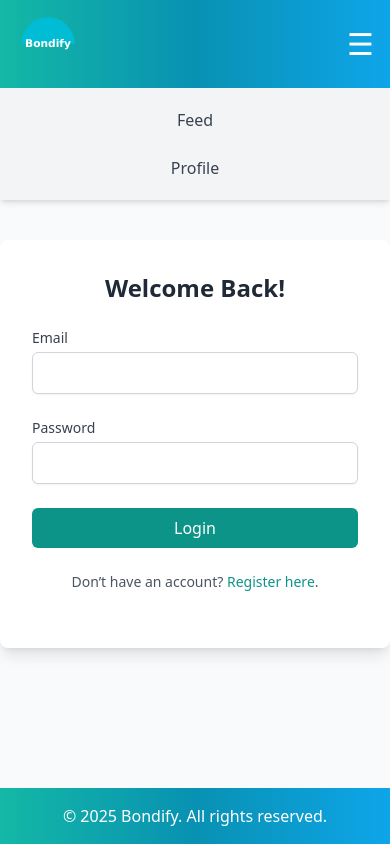
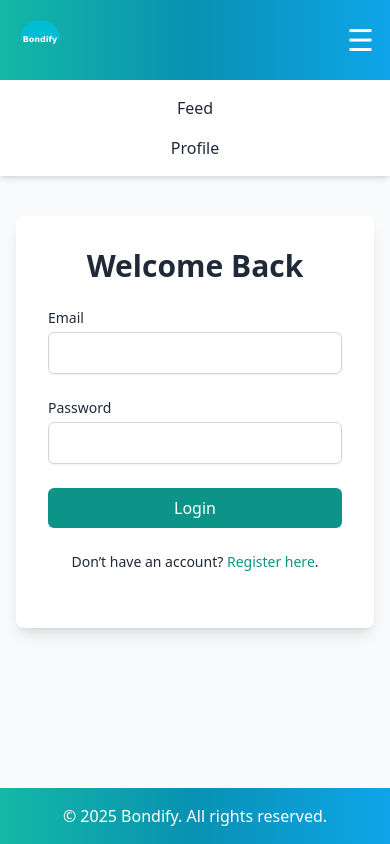
Before and after one commit to JulieKristoffersen/Bondify-Social-media-app, a website with bundled scripts: page index.html in a window 390 px wide. Both pictures are taken after a click on the button "Open menu". Built offline with nearby package versions, Linux system fonts and the light colour scheme.

Commit message:
fixed structure in the html files

```diff
--- a/index.html
+++ b/index.html
@@ -1,76 +1,70 @@
 <!DOCTYPE html>
 <html lang="en">
-
 <head>
-    <meta charset="UTF-8">
-    <meta name="viewport" content="width=device-width, initial-scale=1.0">
+  <meta charset="UTF-8" />
+  <meta name="viewport" content="width=device-width, initial-scale=1.0" />
+  <meta http-equiv="X-UA-Compatible" content="IE=edge" />
+  <meta name="description" content="Log in to Bondify to explore the latest social posts and connect with others." />
   <title>Log in - Bondify</title>
   <script src="https://cdn.tailwindcss.com"></script>
   <script type="module" src="js/index.js"></script>
 </head>
+<body class="bg-gray-50 text-gray-800 flex flex-col min-h-screen">
 
-<body class="bg-gray-50 flex flex-col items-center min-h-screen">
-    <header class="bg-gradient-to-r from-teal-500 via-cyan-600 to-sky-500 w-full shadow-md">
-        <nav class="container mx-auto px-4 py-3 flex justify-between items-center">
-            <a href="/profile" class="flex items-center">
-                <svg xmlns="http://www.w3.org/2000/svg" viewBox="0 0 120 120" class="w-16 h-16">
+  <header class="bg-gradient-to-r from-teal-500 via-cyan-600 to-sky-500 text-white shadow-md">
+    <div class="container mx-auto px-4 py-4 flex justify-between items-center">
+      <a href="/" class="flex items-center">
+        <svg xmlns="http://www.w3.org/2000/svg" viewBox="0 0 120 120" class="w-12 h-12">
           <path d="M10,60 A50,50 0 1,1 110,60" fill="#00bcd4" />
           <text x="50%" y="50%" text-anchor="middle" dy=".3em" font-size="20" font-weight="bold" fill="white" font-family="Verdana, sans-serif">
             Bondify
           </text>
         </svg>
       </a>
-            <button id="menu-btn" class="md:hidden text-3xl text-white focus:outline-none"
-                aria-label="Open menu" aria-expanded="false" aria-controls="mobile-menu">
-                ☰
-            </button>
-            <ul class="hidden md:flex space-x-6">
-                <li><a href="/feed" class="text-white nav-link hover:text-teal-300">Feed</a></li>
-                <li><a href="/profile" class="text-white nav-link hover:text-teal-300">Profile</a></li>
+      <nav>
+        <ul class="hidden md:flex space-x-6 text-white font-medium">
+          <li><a href="/feed" class="hover:text-teal-300">Feed</a></li>
+          <li><a href="/profile" class="hover:text-teal-300">Profile</a></li>
         </ul>
+        <button id="menu-btn" class="md:hidden text-3xl" aria-label="Open menu">&#9776;</button>
       </nav>
-        <div id="mobile-menu" class="hidden md:hidden bg-gray-100 py-3 space-y-2 text-center transition-all duration-300"
-            aria-hidden="true">
-            <a href="/feed" class="block py-2 text-gray-700 hover:text-teal-500">Feed</a>
-            <a href="/profile" class="block py-2 text-gray-700 hover:text-teal-500">Profile</a>
+    </div>
+    <div id="mobile-menu" class="hidden md:hidden bg-white text-gray-800 text-center py-2">
+      <a href="/feed" class="block py-2 hover:text-teal-500">Feed</a>
+      <a href="/profile" class="block py-2 hover:text-teal-500">Profile</a>
     </div>
   </header>
 
-    <div class="bg-white shadow-lg rounded-lg p-8 w-full max-w-md mt-10">
-        <h1 class="text-2xl font-bold text-gray-800 mb-6 text-center">Welcome Back!</h1>
+  <main class="flex-grow container mx-auto px-4 py-10">
+    <section class="max-w-md mx-auto bg-white p-8 rounded-lg shadow-lg">
+      <h1 class="text-3xl font-bold mb-6 text-center">Welcome Back</h1>
       <form id="loginForm" class="space-y-6">
         <div>
-                <label for="email" class="block text-sm font-medium text-gray-700">Email</label>
+          <label for="email" class="block text-sm font-medium">Email</label>
           <input type="email" id="email" name="email" required
-                    class="mt-1 block w-full px-4 py-2 border border-gray-300 rounded-md shadow-sm focus:ring-teal-500 focus:border-teal-500"
-                    aria-labelledby="email-label">
+            class="mt-1 block w-full px-4 py-2 border border-gray-300 rounded-md shadow-sm focus:ring-teal-500 focus:border-teal-500" />
         </div>
-
         <div>
-                <label for="password" class="block text-sm font-medium text-gray-700">Password</label>
+          <label for="password" class="block text-sm font-medium">Password</label>
           <input type="password" id="password" name="password" minlength="8" required
-                    class="mt-1 block w-full px-4 py-2 border border-gray-300 rounded-md shadow-sm focus:ring-teal-500 focus:border-teal-500"
-                    aria-labelledby="password-label">
+            class="mt-1 block w-full px-4 py-2 border border-gray-300 rounded-md shadow-sm focus:ring-teal-500 focus:border-teal-500" />
         </div>
-
         <div>
           <button type="submit" data-auth="login"
-                    class="w-full bg-teal-600 text-white py-2 px-4 rounded-md hover:bg-teal-700 focus:outline-none focus:ring-2 focus:ring-teal-500 focus:ring-offset-2 transition duration-300">
+            class="w-full bg-teal-600 text-white py-2 px-4 rounded-md hover:bg-teal-700 transition duration-300">
             Login
           </button>
         </div>
-
-            <p class="text-center text-sm text-gray-600">
-                Don’t have an account?
-                <a href="./html/register.html" class="text-teal-600 hover:underline">Register here</a>.
+        <p class="text-sm text-center">
+          Don’t have an account? <a href="./html/register.html" class="text-teal-600 hover:underline">Register here</a>.
         </p>
       </form>
-    </div>
+    </section>
+  </main>
 
-    <footer class="w-full bg-gradient-to-r from-teal-500 via-cyan-600 to-sky-500 py-4 text-center text-white mt-auto">
-        <p>© 2025 Bondify. All rights reserved.</p>
+  <footer class="bg-gradient-to-r from-teal-500 via-cyan-600 to-sky-500 text-white text-center py-4 mt-auto">
+    <p>&copy; 2025 Bondify. All rights reserved.</p>
   </footer>
 
 </body>
-
 </html>
```
Also changed, not shown: feed/index.html (+1 -2 lines), html/post.html (+1 -3 lines), profile/index.html (+17 -37 lines). Lines whose indentation alone changed are shown as unchanged.
